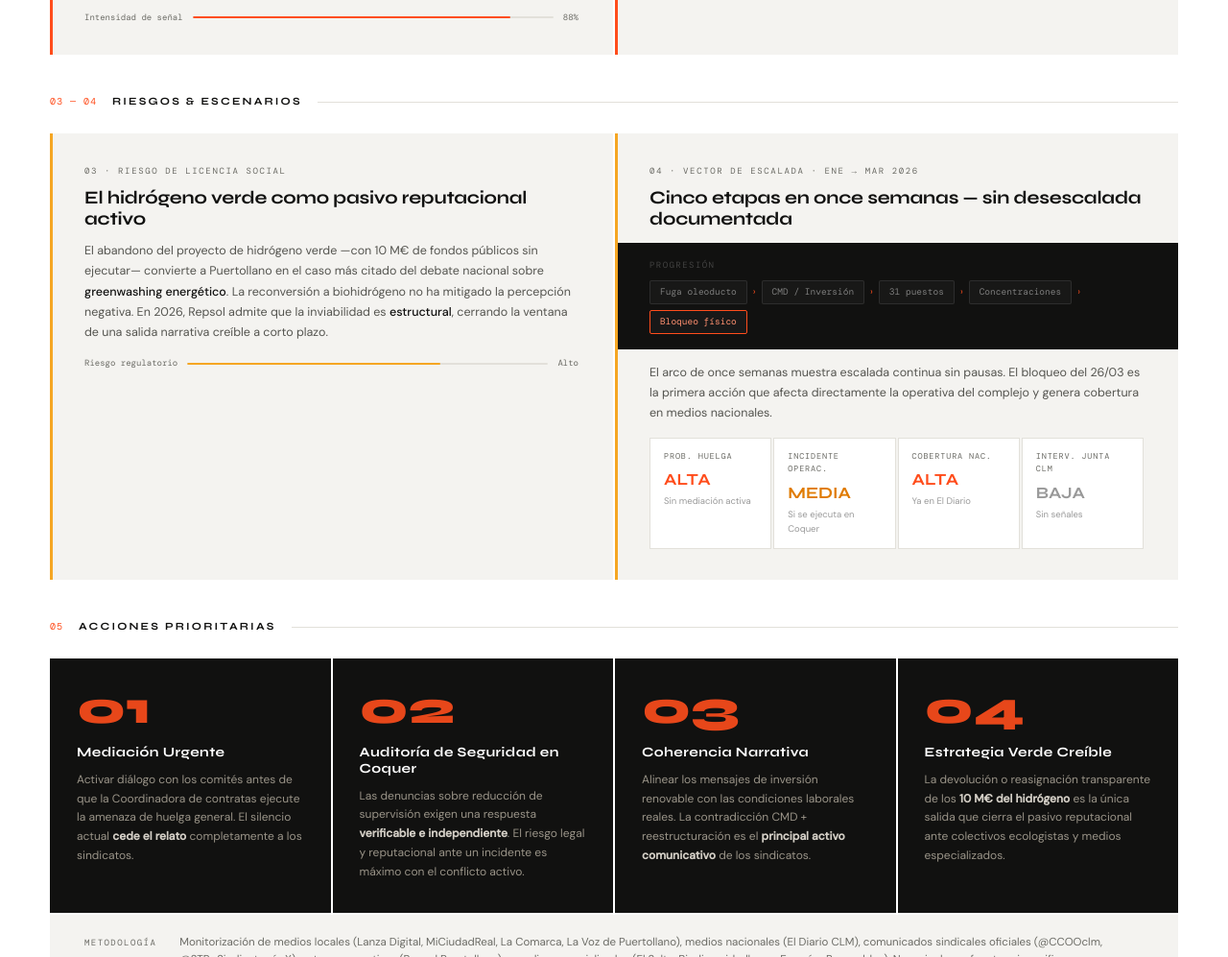
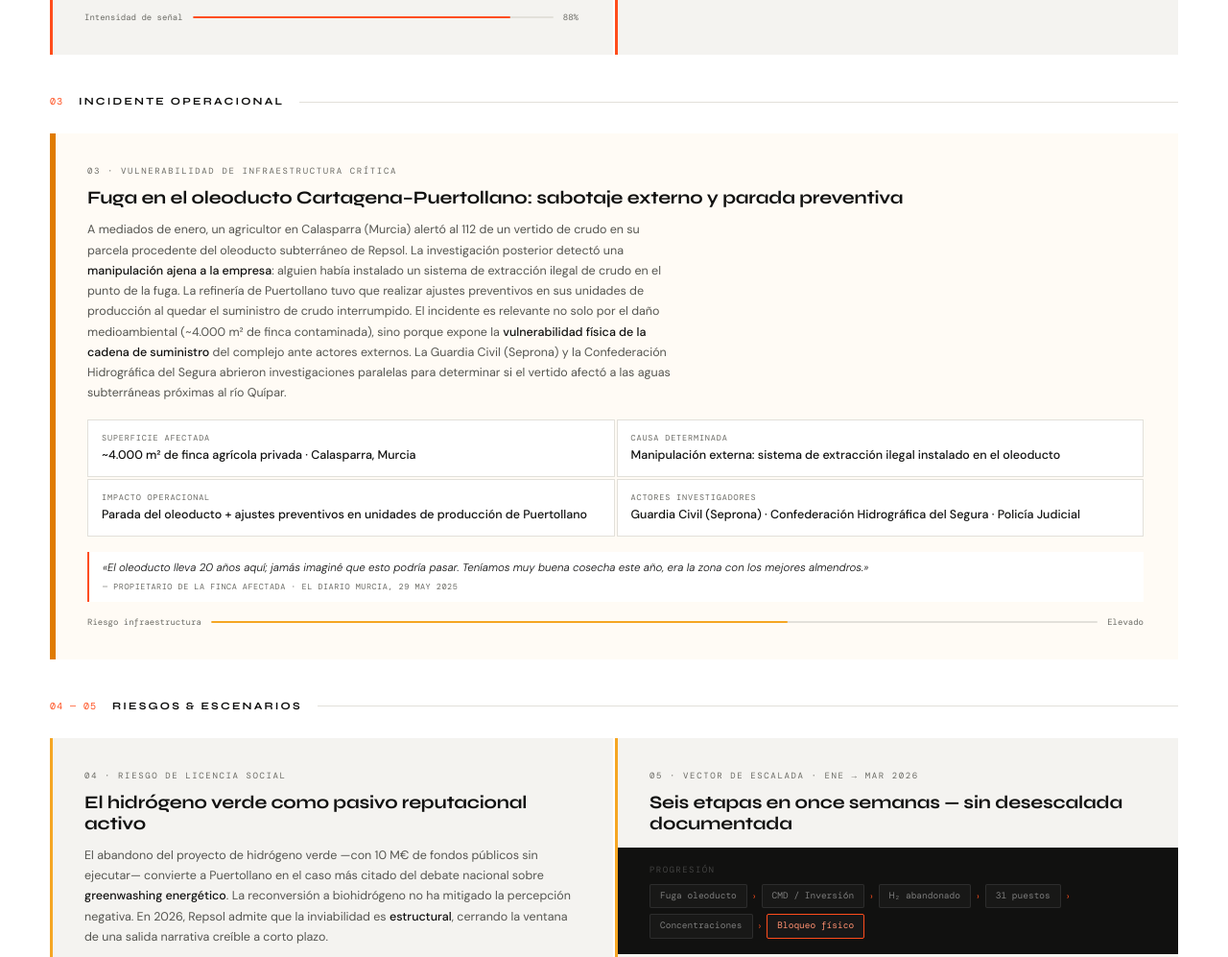
Before and after one commit to Dev-Astara-Intelligence/rsc-puertollano, a plain HTML site: page index.html in a window 1280 px wide. Shown: the part 775-1772 px from the top of the page at 96% size. Drawn offline with nearby package versions, Linux system fonts and the light colour scheme.

Commit message:
Update index.html

```diff
--- a/index.html
+++ b/index.html
@@ -611,19 +611,93 @@
 }
 footer span:first-child { color: #ffffff40; }
 
+/* ── INCIDENT CARD (full-width, amber tone) ───── */
+.h-card.incident { background: #fffbf5; }
+.h-card.incident::after { background: #e07b00; }
+.h-card.incident:hover { background: #fef5e4; }
+.incident-row {
+  display: grid;
+  grid-template-columns: 1fr 1fr;
+  gap: 2px;
+  margin-top: 16px;
+}
+.inc-fact {
+  background: #fff;
+  border: 1px solid var(--rule);
+  padding: 12px 14px;
+}
+.inc-fact-label {
+  font-family: var(--mono);
+  font-size: 8.5px;
+  letter-spacing: .1em;
+  text-transform: uppercase;
+  color: var(--mid);
+  margin-bottom: 3px;
+}
+.inc-fact-val {
+  font-size: 12.5px;
+  font-weight: 500;
+  color: var(--ink);
+  line-height: 1.4;
+}
+
 /* ─── RESPONSIVE ──────────────────────────────── */
 @media (max-width: 1024px) {
   .h-cards, .actions-row { grid-template-columns: 1fr; }
   .risk-mini-grid { grid-template-columns: 1fr 1fr; }
+  .incident-row   { grid-template-columns: 1fr 1fr; }
   .kpi-strip { grid-template-columns: repeat(3, 1fr); }
   .kpi:nth-child(4), .kpi:nth-child(5) { border-top:1px solid #ffffff10; }
 }
 @media (max-width: 720px) {
-  header { padding:24px 24px 20px; grid-template-columns:1fr; }
-  .analysis-panel, .timeline-panel { padding:28px 20px; }
-  .tabs-nav { padding:0 20px; }
-  .risk-mini-grid { grid-template-columns:1fr 1fr; }
-  footer { padding:16px 20px; flex-direction:column; gap:6px; text-align:center; }
+  /* Header: stack vertically, no overflow */
+  header {
+    padding: 20px 20px 18px;
+    grid-template-columns: 1fr;
+    gap: 16px;
+  }
+  .header-top { gap: 12px; }
+  .logo-mark  { width: 28px; height: 28px; }
+  .header-brand { font-size: 9px; letter-spacing: .14em; }
+  .header-title { font-size: 28px; }
+  .header-meta {
+    text-align: left;
+    display: flex;
+    flex-wrap: wrap;
+    align-items: center;
+    gap: 10px;
+    font-size: 10px;
+  }
+  .status-pill { margin-bottom: 0; }
+
+  /* KPI strip: 2 cols */
+  .kpi-strip { grid-template-columns: 1fr 1fr; }
+  .kpi { padding: 16px 18px; }
+  .kpi-value { font-size: 30px; }
+  .kpi:nth-child(odd):last-child { grid-column: 1/-1; }
+  .kpi:nth-child(3), .kpi:nth-child(4), .kpi:nth-child(5) { border-top: 1px solid #ffffff10; }
+  .kpi:nth-child(even) { border-right: none; }
+
+  /* Tabs */
+  .tabs-nav { padding: 0 16px; overflow-x: auto; }
+  .tab-btn  { margin-right: 20px; padding: 14px 0; font-size: 11px; white-space: nowrap; }
+
+  /* Panels */
+  .analysis-panel { padding: 24px 16px; }
+  .timeline-panel { padding: 24px 16px; }
+  .timeline       { padding-left: 20px; }
+
+  /* h-cards full-width on mobile */
+  .h-cards, .actions-row, .incident-row, .risk-mini-grid { grid-template-columns: 1fr; }
+  .h-card { padding: 24px 20px; }
+  .action-card { padding: 22px 20px 26px; }
+  .esc-strip { margin: 14px -20px 14px; padding: 14px 20px; }
+
+  /* Event footer stacks */
+  .event-footer { grid-template-columns: 1fr; gap: 8px; padding: 12px 16px; }
+  .event-inner  { padding: 16px 16px 12px; }
+
+  footer { padding: 16px 16px; flex-direction: column; gap: 6px; text-align: center; }
 }
 </style>
 </head>
@@ -677,7 +751,7 @@
 <!-- ══════════ TABS NAV ══════════ -->
 <nav class="tabs-nav reveal d3">
   <button class="tab-btn active" onclick="switchTab('analysis',this)">
-    Análisis Cualitativo <span class="tab-count">5</span>
+    Análisis Cualitativo <span class="tab-count">6</span>
   </button>
   <button class="tab-btn" onclick="switchTab('timeline',this)">
     Timeline de Eventos <span class="tab-count">12</span>
@@ -725,16 +799,58 @@
     </div>
   </div>
 
+  <!-- INCIDENTE OPERACIONAL -->
+  <div class="section-divider reveal d5" style="margin-top:40px">
+    <span class="sd-num">03</span>
+    <span class="sd-title">Incidente Operacional</span>
+    <span class="sd-line"></span>
+  </div>
+
+  <div class="reveal d5">
+    <div class="h-card incident" style="border-left: 3px solid #e07b00;">
+      <p class="hc-eyebrow">03 · Vulnerabilidad de Infraestructura Crítica</p>
+      <h3 class="hc-headline">Fuga en el oleoducto Cartagena–Puertollano: sabotaje externo y parada preventiva</h3>
+      <p class="hc-body" style="max-width:72ch">A mediados de enero, un agricultor en Calasparra (Murcia) alertó al 112 de un vertido de crudo en su parcela procedente del oleoducto subterráneo de Repsol. La investigación posterior detectó una <strong>manipulación ajena a la empresa</strong>: alguien había instalado un sistema de extracción ilegal de crudo en el punto de la fuga. La refinería de Puertollano tuvo que realizar ajustes preventivos en sus unidades de producción al quedar el suministro de crudo interrumpido. El incidente es relevante no solo por el daño medioambiental (~4.000 m² de finca contaminada), sino porque expone la <strong>vulnerabilidad física de la cadena de suministro</strong> del complejo ante actores externos. La Guardia Civil (Seprona) y la Confederación Hidrográfica del Segura abrieron investigaciones paralelas para determinar si el vertido afectó a las aguas subterráneas próximas al río Quípar.</p>
+      <div class="incident-row">
+        <div class="inc-fact">
+          <p class="inc-fact-label">Superficie afectada</p>
+          <p class="inc-fact-val">~4.000 m² de finca agrícola privada · Calasparra, Murcia</p>
+        </div>
+        <div class="inc-fact">
+          <p class="inc-fact-label">Causa determinada</p>
+          <p class="inc-fact-val">Manipulación externa: sistema de extracción ilegal instalado en el oleoducto</p>
+        </div>
+        <div class="inc-fact">
+          <p class="inc-fact-label">Impacto operacional</p>
+          <p class="inc-fact-val">Parada del oleoducto + ajustes preventivos en unidades de producción de Puertollano</p>
+        </div>
+        <div class="inc-fact">
+          <p class="inc-fact-label">Actores investigadores</p>
+          <p class="inc-fact-val">Guardia Civil (Seprona) · Confederación Hidrográfica del Segura · Policía Judicial</p>
+        </div>
+      </div>
+      <div class="quote-strip" style="margin-top:16px">
+        <p class="qs-text">«El oleoducto lleva 20 años aquí; jamás imaginé que esto podría pasar. Teníamos muy buena cosecha este año, era la zona con los mejores almendros.»</p>
+        <p class="qs-attr">— Propietario de la finca afectada · El Diario Murcia, 29 may 2025</p>
+      </div>
+      <div class="signal-bar" style="margin-top:14px">
+        <span>Riesgo infraestructura</span>
+        <div class="signal-track"><div class="signal-fill fill-amber" style="width:65%"></div></div>
+        <span>Elevado</span>
+      </div>
+    </div>
+  </div>
+
   <!-- RIESGOS & ESCENARIOS -->
   <div class="section-divider reveal d5" style="margin-top:40px">
-    <span class="sd-num">03 — 04</span>
+    <span class="sd-num">04 — 05</span>
     <span class="sd-title">Riesgos & Escenarios</span>
     <span class="sd-line"></span>
   </div>
 
   <div class="h-cards reveal d5">
     <div class="h-card risk">
-      <p class="hc-eyebrow">03 · Riesgo de Licencia Social</p>
+      <p class="hc-eyebrow">04 · Riesgo de Licencia Social</p>
       <h3 class="hc-headline">El hidrógeno verde como pasivo reputacional activo</h3>
       <p class="hc-body">El abandono del proyecto de hidrógeno verde —con 10 M€ de fondos públicos sin ejecutar— convierte a Puertollano en el caso más citado del debate nacional sobre <strong>greenwashing energético</strong>. La reconversión a biohidrógeno no ha mitigado la percepción negativa. En 2026, Repsol admite que la inviabilidad es <strong>estructural</strong>, cerrando la ventana de una salida narrativa creíble a corto plazo.</p>
       <div class="signal-bar" style="margin-top:14px">
@@ -745,14 +861,16 @@
     </div>
 
     <div class="h-card risk">
-      <p class="hc-eyebrow">04 · Vector de Escalada · Ene → Mar 2026</p>
-      <h3 class="hc-headline">Cinco etapas en once semanas — sin desescalada documentada</h3>
+      <p class="hc-eyebrow">05 · Vector de Escalada · Ene → Mar 2026</p>
+      <h3 class="hc-headline">Seis etapas en once semanas — sin desescalada documentada</h3>
       <div class="esc-strip" style="margin:14px -36px 14px; padding:16px 36px;">
         <span class="esc-label">Progresión</span>
         <div class="esc-steps">
           <span class="esc-step">Fuga oleoducto</span>
           <span class="esc-arrow">›</span>
           <span class="esc-step">CMD / Inversión</span>
+          <span class="esc-arrow">›</span>
+          <span class="esc-step">H₂ abandonado</span>
           <span class="esc-arrow">›</span>
           <span class="esc-step">31 puestos</span>
           <span class="esc-arrow">›</span>
@@ -761,7 +879,7 @@
           <span class="esc-step end">Bloqueo físico</span>
         </div>
       </div>
-      <p class="hc-body" style="margin-bottom:12px">El arco de once semanas muestra escalada continua sin pausas. El bloqueo del 26/03 es la primera acción que afecta directamente la operativa del complejo y genera cobertura en medios nacionales.</p>
+      <p class="hc-body" style="margin-bottom:12px">El arco de once semanas muestra escalada continua sin pausas. La fuga de Calasparra —aunque externa al complejo— abrió el año con una señal de vulnerabilidad física que anticipa el patrón de fragilidad operacional que se consolida en marzo.</p>
       <div class="risk-mini-grid">
         <div class="rmc"><p class="rmc-label">Prob. huelga</p><p class="rmc-val r">ALTA</p><p class="rmc-note">Sin mediación activa</p></div>
         <div class="rmc"><p class="rmc-label">Incidente operac.</p><p class="rmc-val a">MEDIA</p><p class="rmc-note">Si se ejecuta en Coquer</p></div>
@@ -773,7 +891,7 @@
 
   <!-- ACCIONES PRIORITARIAS -->
   <div class="section-divider reveal d6" style="margin-top:40px">
-    <span class="sd-num">05</span>
+    <span class="sd-num">06</span>
     <span class="sd-title">Acciones Prioritarias</span>
     <span class="sd-line"></span>
   </div>
```
